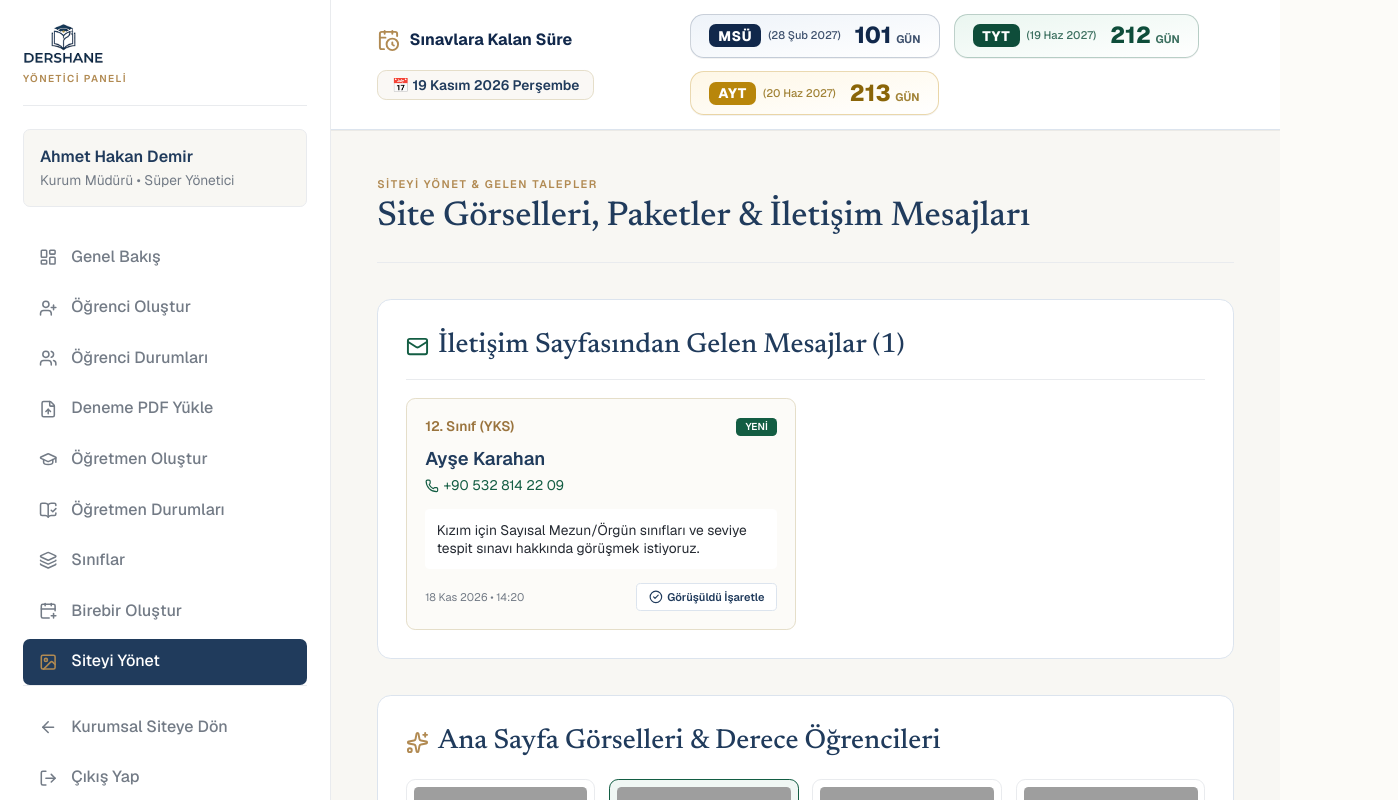
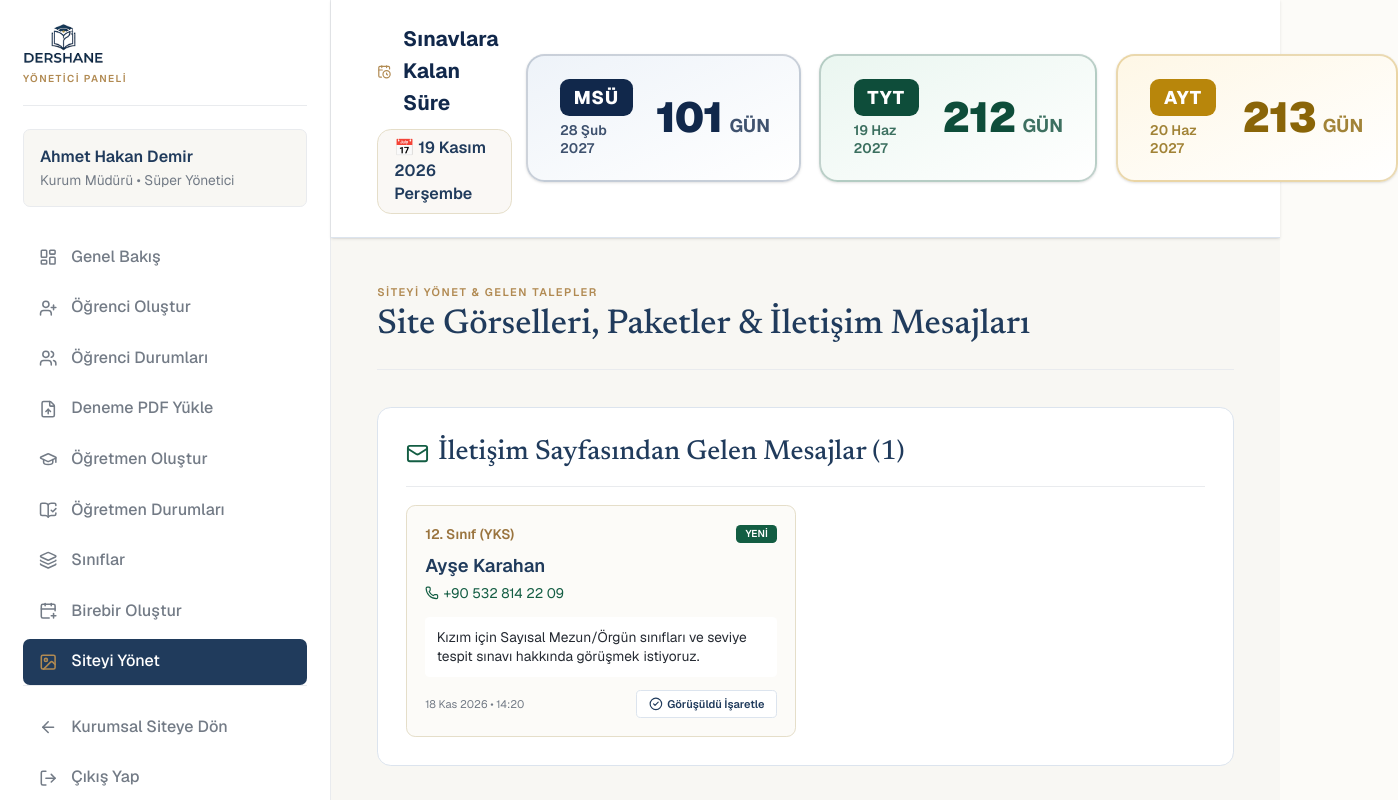
Before and after one commit to fatihhtaskesenn/dershane, a Next.js app: page /admin/content in a window 1280 px wide. Shown: the top 800 px of the page, 1398 px wide, since content can reach past the window. Built offline with nearby package versions, Linux system fonts and the light colour scheme; grey boxes are pictures that could not be loaded.

Commit message:
Sinav sayaclari 2 kat buyutuldu

```diff
--- a/components/panel-sidebar.tsx
+++ b/components/panel-sidebar.tsx
@@ -212,49 +212,49 @@ export function PanelSidebar({
         </header>
 
         {/* Persistent Exam Countdown Bar (MSÜ / TYT / AYT) + Today's Date */}
-        <div className="sticky top-14 z-20 border-b border-[#DCE4EE] bg-white/95 px-3 py-2.5 shadow-2xs backdrop-blur-md sm:px-6 sm:py-3 lg:top-0 lg:px-10">
-          <div className="flex flex-col gap-2 lg:flex-row lg:items-center lg:justify-between">
-            <div className="flex flex-wrap items-center justify-between gap-2 lg:justify-start lg:gap-4">
-              <div className="flex items-center gap-2 text-xs font-bold text-[#11284B] sm:text-sm">
-                <CalendarClock className="h-4 w-4 text-[#B18A52] sm:h-5 sm:w-5" />
+        <div className="sticky top-14 z-20 border-b border-[#DCE4EE] bg-white/95 px-3 py-3 shadow-sm backdrop-blur-md sm:px-6 sm:py-4 lg:top-0 lg:px-10 lg:py-5">
+          <div className="flex flex-col gap-3 xl:flex-row xl:items-center xl:justify-between">
+            <div className="flex flex-wrap items-center justify-between gap-2.5 xl:flex-col xl:items-start xl:justify-center xl:gap-2">
+              <div className="flex items-center gap-2.5 text-sm font-bold text-[#11284B] sm:text-base lg:text-lg">
+                <CalendarClock className="h-5 w-5 text-[#B18A52] sm:h-6 sm:w-6" />
                 <span>Sınavlara Kalan Süre</span>
               </div>
               {todayLabel && (
-                <span className="inline-flex items-center rounded-lg border border-[#E5DEC9] bg-[#FAF8F5] px-2.5 py-1 text-[11px] font-semibold text-[#203B5C] sm:px-3 sm:text-xs">
+                <span className="inline-flex items-center rounded-xl border border-[#E5DEC9] bg-[#FAF8F5] px-3 py-1.5 text-xs font-semibold text-[#203B5C] sm:px-3.5 sm:text-sm">
                   📅 {todayLabel}
                 </span>
               )}
             </div>
 
-            <div className="grid grid-cols-3 gap-2 sm:flex sm:flex-wrap sm:items-center sm:gap-3">
+            <div className="grid grid-cols-3 gap-2 sm:gap-4 xl:flex xl:items-stretch xl:gap-4">
               {EXAM_COUNTDOWNS.map((exam) => {
                 const days = getRemainingDays(exam.dateIso, todayUtc);
                 return (
                   <div
                     key={exam.label}
                     className={cn(
-                      "flex flex-col items-center justify-between gap-1 rounded-xl border px-2.5 py-1.5 shadow-2xs sm:flex-row sm:gap-3 sm:px-4 sm:py-2",
+                      "flex flex-col items-center justify-between gap-2 rounded-2xl border-2 px-2.5 py-3 shadow-sm sm:flex-row sm:gap-5 sm:px-6 sm:py-4 xl:min-w-[215px] xl:px-7 xl:py-5",
                       exam.cardClass
                     )}
                   >
-                    <div className="flex items-center gap-1.5">
+                    <div className="flex flex-col items-center gap-1 sm:items-start">
                       <span
                         className={cn(
-                          "rounded-md px-2 py-0.5 text-[10px] font-extrabold tracking-wider sm:text-xs",
+                          "rounded-lg px-2.5 py-1 text-xs font-extrabold tracking-wider sm:px-3 sm:py-1 sm:text-sm lg:text-base",
                           exam.tagClass
                         )}
                       >
                         {exam.label}
                       </span>
-                      <span className="hidden text-[11px] font-medium opacity-80 xl:inline">
-                        ({exam.dateLabel})
+                      <span className="hidden text-xs font-semibold opacity-80 sm:inline">
+                        {exam.dateLabel}
                       </span>
                     </div>
-                    <div className="flex items-baseline gap-1">
-                      <span className="text-base font-extrabold leading-none sm:text-xl">
+                    <div className="flex items-baseline gap-1.5">
+                      <span className="text-2xl font-black leading-none tracking-tight sm:text-4xl lg:text-[42px]">
                         {days !== null ? days : "—"}
                       </span>
-                      <span className="text-[10px] font-bold uppercase opacity-80 sm:text-[11px]">
+                      <span className="text-xs font-bold uppercase opacity-80 sm:text-sm lg:text-base">
                         Gün
                       </span>
                     </div>
```
